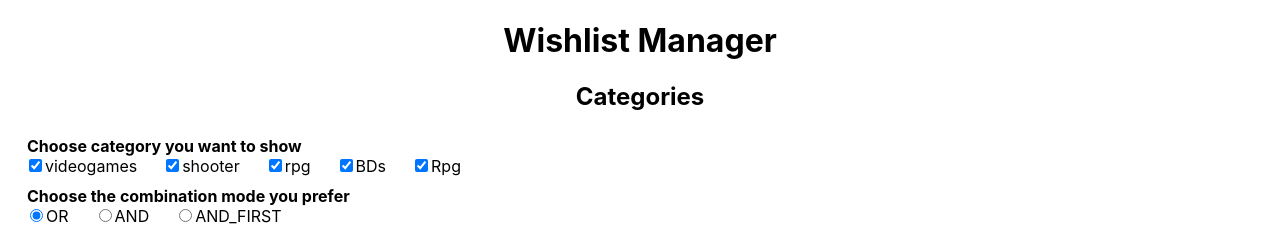
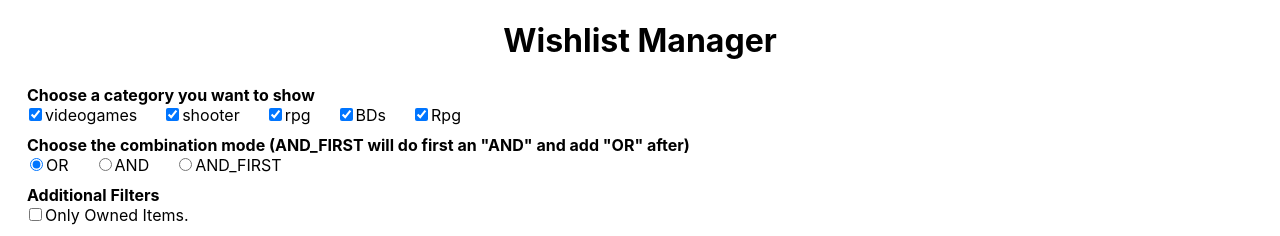
Before and after one commit to JSchoreels/wishlist-manager-web, a React (Create React App) app: page / in a window 1280 px wide. Shown: the top 236 px of the page. Built offline with nearby package versions, Linux system fonts and the light colour scheme.

Commit message:
Fix structure

```diff
--- a/src/components/WishlistManager.js
+++ b/src/components/WishlistManager.js
@@ -109,10 +109,9 @@ function WishlistManager(props) {
             <header>
                 <h1>Wishlist Manager</h1>
             </header>
-            <h2>Categories</h2>
             <form>
                 <fieldset style={{display: "flex", justifyContent: "left", gap: "25px"}}>
-                    <legend>Choose category you want to show</legend>
+                    <legend>Choose a category you want to show</legend>
                     {
                         allCategories.map(cat => (
                             <div key={cat}>
@@ -124,7 +123,7 @@ function WishlistManager(props) {
                     }
                 </fieldset>
                 <fieldset style={{display: "flex", justifyContent: "left", gap: "25px"}}>
-                    <legend>Choose the combination mode you prefer</legend>
+                    <legend>Choose the combination mode (AND_FIRST will do first an "AND" and add "OR" after)</legend>
                     {
                         combinationModes.map(mode => (
                             <div key={mode}>
```
